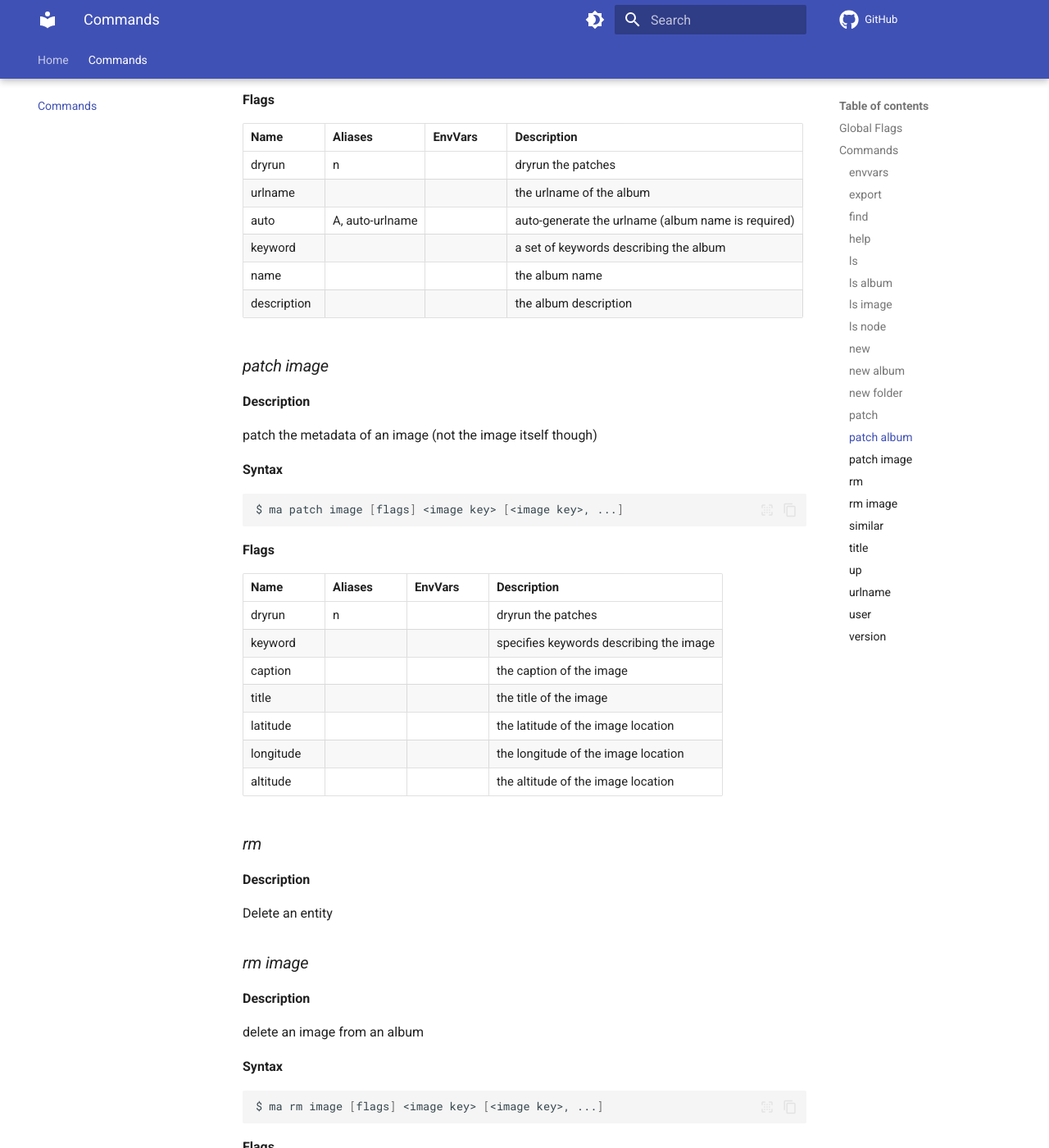
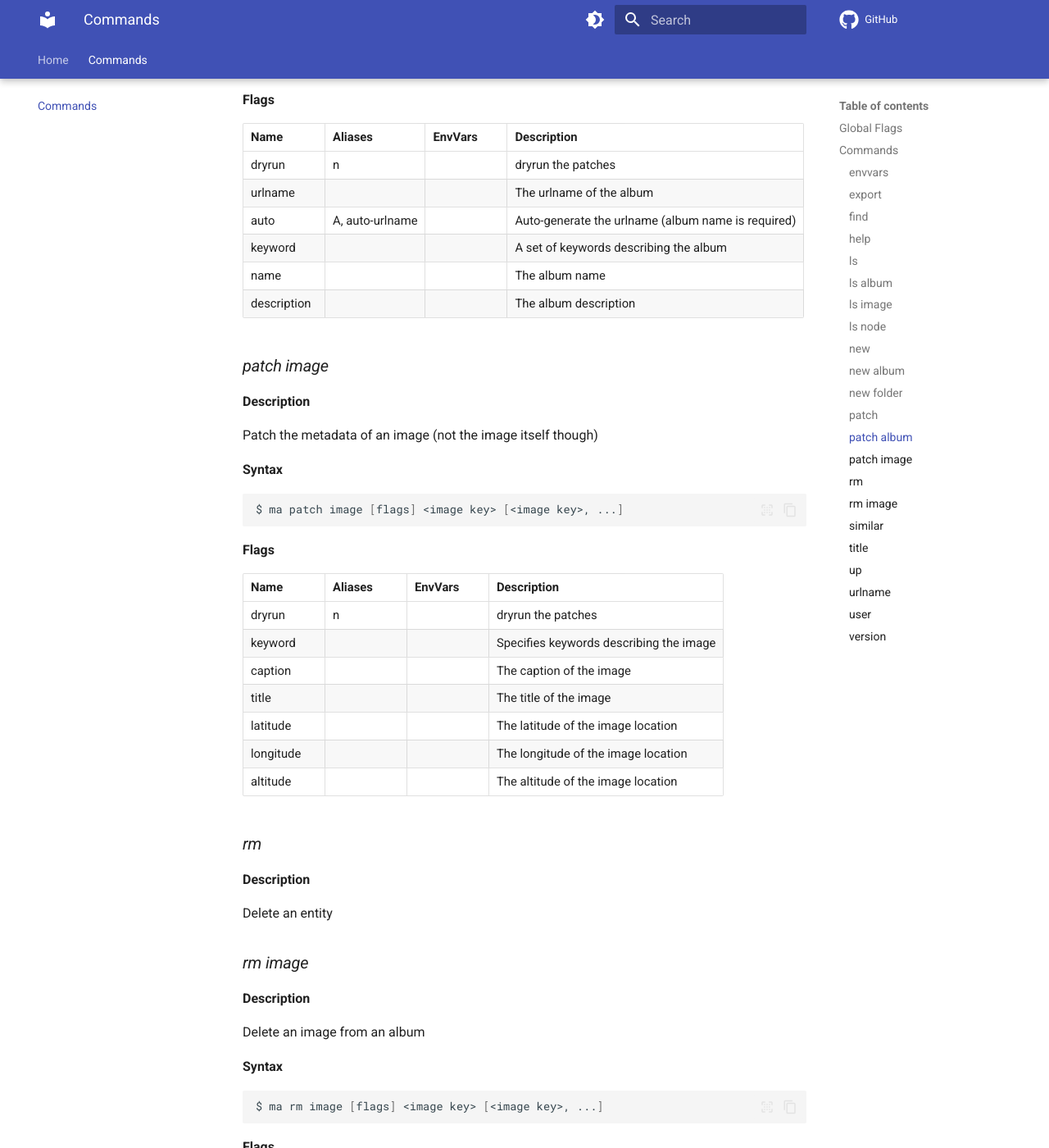
Before and after one commit to bzimmer/ma, an MkDocs documentation site: the page built from docs/commands.md, in a window 1280 px wide and 1400 px high, scrolled down 7162 px. Shown: the whole window at 82% size. Built offline with MkDocs 1.6.1 and Material for MkDocs 9.7.7, drawn with Linux system fonts in a browser that asks for light colours; comment, search, counter and statistics services are not loaded; some of the changed text lies outside the part shown.

```diff
--- a/docs/commands.md
+++ b/docs/commands.md
@@ -5,14 +5,14 @@ All your media archiving needs!
 ## Global Flags
 |Name|Aliases|EnvVars|Description|
 |-|-|-|-|
-|smugmug-client-key||SMUGMUG_CLIENT_KEY|smugmug client key|
-|smugmug-client-secret||SMUGMUG_CLIENT_SECRET|smugmug client secret|
-|smugmug-access-token||SMUGMUG_ACCESS_TOKEN|smugmug access token|
-|smugmug-token-secret||SMUGMUG_TOKEN_SECRET|smugmug token secret|
-|json|j||emit all results as JSON and print to stdout|
-|monochrome|||disable colored loggingoutput|
-|debug|||enable verbose debugging|
-|trace|||enable debugging of http requests|
+|smugmug-client-key||SMUGMUG_CLIENT_KEY|Smugmug client key|
+|smugmug-client-secret||SMUGMUG_CLIENT_SECRET|Smugmug client secret|
+|smugmug-access-token||SMUGMUG_ACCESS_TOKEN|Smugmug access token|
+|smugmug-token-secret||SMUGMUG_TOKEN_SECRET|Smugmug token secret|
+|json|j||Emit all results as JSON and print to stdout|
+|monochrome|||Disable colored loggingoutput|
+|debug|||Enable verbose debugging|
+|trace|||Enable debugging of http requests|
 |help|h||show help|
 
 ## Commands
@@ -74,8 +74,8 @@ $ ma export [flags] <node id> <directory>
 
 |Name|Aliases|EnvVars|Description|
 |-|-|-|-|
-|concurrency|c||the number of concurrent downloads|
-|force|||overwrite existing files|
+|concurrency|c||The number of concurrent downloads|
+|force|||Overwrite existing files|
 
 
 ### *find*
@@ -100,9 +100,9 @@ $ ma find [flags]
 
 |Name|Aliases|EnvVars|Description|
 |-|-|-|-|
-|scope|||root the search at the scope, if not specified the authenticated user's scope will be used|
-|album|a||search for albums|
-|node|n, f||search for nodes|
+|scope|||Root the search at the scope, if not specified the authenticated user's scope will be used|
+|album|a||Search for albums|
+|node|n, f||Search for nodes|
 
 **Example**
 
@@ -231,7 +231,7 @@ $ ma ls node -R -i q2qP7F
 
 **Description**
 
-list the contents of an album(s)
+List the contents of an album(s)
 
 
 
@@ -246,14 +246,14 @@ $ ma ls album [flags] <album key> [<album key>, ...]
 
 |Name|Aliases|EnvVars|Description|
 |-|-|-|-|
-|image|i, R||include images in the query|
+|image|i, R||Include images in the query|
 
 
 ### *ls image*
 
 **Description**
 
-list the details of an image(s)
+List the details of an image(s)
 
 
 
@@ -269,7 +269,7 @@ $ ma ls image [flags] <image key> [<image key>, ...]
 
 **Description**
 
-list the contents of a node(s)
+List the contents of a node(s)
 
 
 
@@ -284,11 +284,11 @@ $ ma ls node [flags] <node id> [<node id>, ...]
 
 |Name|Aliases|EnvVars|Description|
 |-|-|-|-|
-|album|a||include albums in the query|
-|node|n, f||include nodes in the query|
-|image|i||include images in the query|
-|recurse|R||walk the node tree|
-|depth|||walk the node tree to the specified depth|
+|album|a||Include albums in the query|
+|node|n, f||Include nodes in the query|
+|image|i||Include images in the query|
+|recurse|R||Walk the node tree|
+|depth|||Walk the node tree to the specified depth|
 
 
 ### *new*
@@ -303,15 +303,15 @@ Create a new album or folder
 
 |Name|Aliases|EnvVars|Description|
 |-|-|-|-|
-|parent|||the parent node at which the new node will be rooted|
-|privacy|||the privacy settings for the new album|
+|parent|||The parent node at which the new node will be rooted|
+|privacy|||The privacy settings for the new album|
 
 
 ### *new album*
 
 **Description**
 
-create a new album for images
+Create a new album for images
 
 
 
@@ -327,7 +327,7 @@ $ ma new album [flags]
 
 **Description**
 
-create a new folder for albums
+Create a new folder for albums
 
 
 
@@ -343,7 +343,7 @@ $ ma new folder [flags]
 
 **Description**
 
-patch enables updating the metadata of both albums and images
+Patch enables updating the metadata of both albums and images
 
 
 
@@ -368,18 +368,18 @@ $ ma patch album [flags] <album key> [<album key>, ...]
 |Name|Aliases|EnvVars|Description|
 |-|-|-|-|
 |dryrun|n||dryrun the patches|
-|urlname|||the urlname of the album|
-|auto|A, auto-urlname||auto-generate the urlname (album name is required)|
-|keyword|||a set of keywords describing the album|
-|name|||the album name|
-|description|||the album description|
+|urlname|||The urlname of the album|
+|auto|A, auto-urlname||Auto-generate the urlname (album name is required)|
+|keyword|||A set of keywords describing the album|
+|name|||The album name|
+|description|||The album description|
 
 
 ### *patch image*
 
 **Description**
 
-patch the metadata of an image (not the image itself though)
+Patch the metadata of an image (not the image itself though)
 
 
 
@@ -395,12 +395,12 @@ $ ma patch image [flags] <image key> [<image key>, ...]
 |Name|Aliases|EnvVars|Description|
 |-|-|-|-|
 |dryrun|n||dryrun the patches|
-|keyword|||specifies keywords describing the image|
-|caption|||the caption of the image|
-|title|||the title of the image|
-|latitude|||the latitude of the image location|
-|longitude|||the longitude of the image location|
-|altitude|||the altitude of the image location|
+|keyword|||Specifies keywords describing the image|
+|caption|||The caption of the image|
+|title|||The title of the image|
+|latitude|||The latitude of the image location|
+|longitude|||The longitude of the image location|
+|altitude|||The altitude of the image location|
 
 
 ### *rm*
@@ -416,7 +416,7 @@ Delete an entity
 
 **Description**
 
-delete an image from an album
+Delete an image from an album
 
 
 
@@ -431,8 +431,8 @@ $ ma rm image [flags] <image key> [<image key>, ...]
 
 |Name|Aliases|EnvVars|Description|
 |-|-|-|-|
-|album|||the album from which the image is to be deleted|
-|dryrun|n||prepare to upload but don't actually do it|
+|album|||The album from which the image is to be deleted|
+|dryrun|n||Prepare to upload but don't actually do it|
 
 
 ### *similar*
@@ -454,7 +454,7 @@ $ ma similar [flags] <file-or-directory> [<file-or-directory>, ...]
 
 |Name|Aliases|EnvVars|Description|
 |-|-|-|-|
-|concurrency|c||the number of concurrent image reads|
+|concurrency|c||The number of concurrent image reads|
 
 **Example**
 
@@ -503,11 +503,11 @@ $ ma up [flags]
 
 |Name|Aliases|EnvVars|Description|
 |-|-|-|-|
-|album|a||the album to which image files will be uploaded|
-|ext|e||the set of supported file extensions|
-|dryrun|n||prepare to upload but don't actually do it|
-|mirror|||mirror the local filesystem with a SmugMug gallery|
-|0|||read null byte terminated strings from stdin|
+|album|a||The album to which image files will be uploaded|
+|ext|e||The set of supported file extensions|
+|dryrun|n||Prepare to upload but don't actually do it|
+|mirror|||Mirror the local filesystem with a SmugMug gallery|
+|0|||Read null byte terminated strings from stdin|
 
 **Example**
 
@@ -603,7 +603,7 @@ $ ma urlname [flags]
 
 |Name|Aliases|EnvVars|Description|
 |-|-|-|-|
-|validate|a||validate the url name|
+|validate|a||Validate the url name|
 
 **Example**
 
--- a/pyproject.toml
+++ b/pyproject.toml
@@ -5,12 +5,12 @@ name = "ma"
 version = "0.1.0"
 description = "Simple tools for managing media files"
 readme = "README.md"
-requires-python = ">=3.13"
+requires-python = ">=3.14"
 dependencies = []
 
 [dependency-groups]
 dev = [
     "mkdocs>=1.6.1",
     "mkdocs-git-revision-date-localized-plugin>=1.5.0",
-    "mkdocs-material>=9.7.0",
+    "mkdocs-material>=9.7.1",
 ]
```
Also changed, not shown: README.md (+1 -1 lines), 17 other files.
